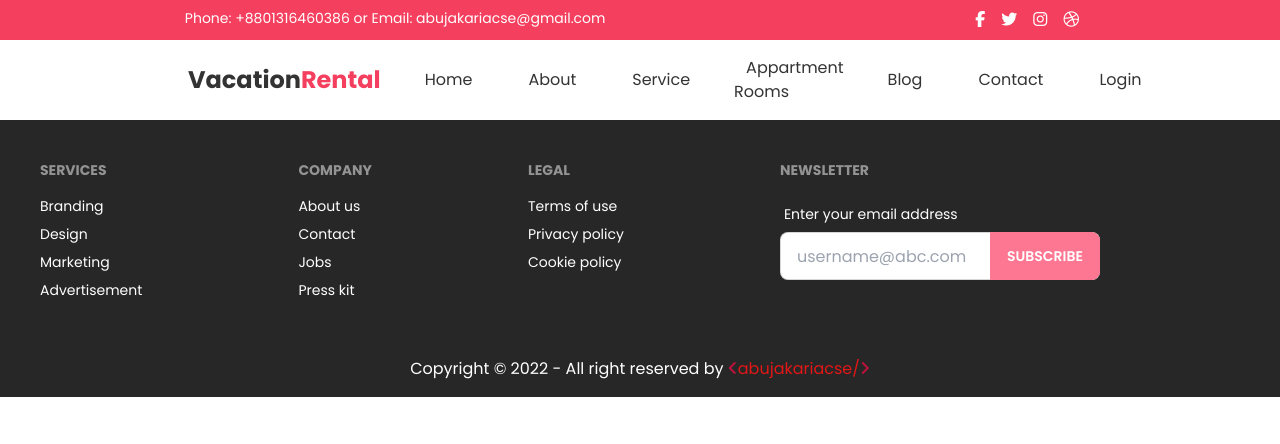
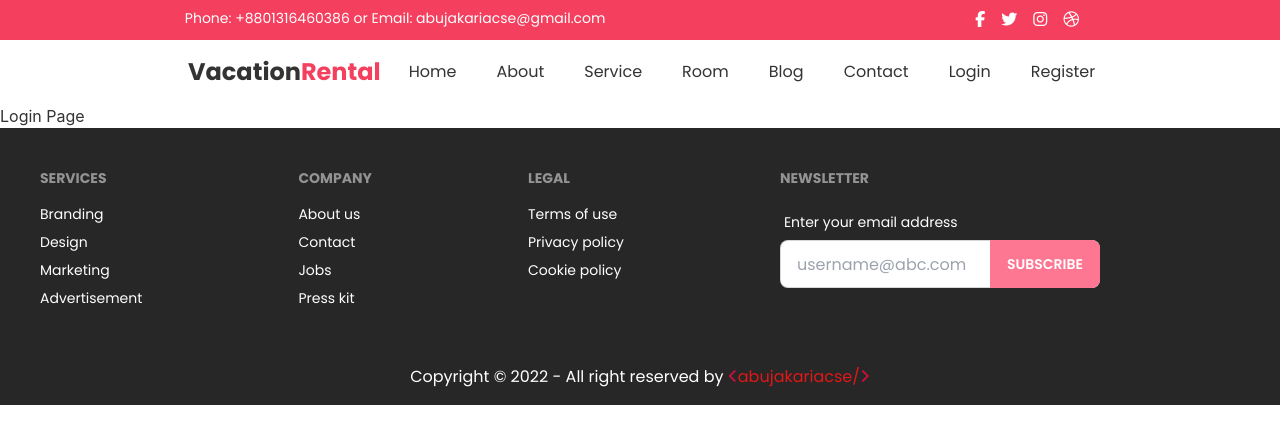
Before and after one commit to abujakariacse/vacation-rental, a React (Create React App) app: page /login in a window 1280 px wide. Shown: the top 444 px of the page. Built offline with nearby package versions, Linux system fonts and the light colour scheme.

Commit message:
login & register component created

```diff
--- a/src/App.js
+++ b/src/App.js
@@ -11,6 +11,8 @@ import Services from './Pages/Services';
 import Blogs from './Pages/Blogs';
 import Contact from './Pages/Contact';
 import About from './Pages/About';
+import Login from './Pages/Login';
+import Register from './Pages/Register';
 
 function App() {
   const [Loading, setLoading] = useState(false);
@@ -33,10 +35,12 @@ function App() {
         <Route path='/' element={<Home />}></Route>
         <Route path='home' element={<Home />}></Route>
         <Route path='about' element={<About />}></Route>
-        <Route path='appartmentrooms' element={<AppartmentRooms />}></Route>
+        <Route path='room' element={<AppartmentRooms />}></Route>
         <Route path='services' element={<Services />}></Route>
         <Route path='blogs' element={<Blogs />}></Route>
         <Route path='contact' element={<Contact />}></Route>
+        <Route path='login' element={<Login />}></Route>
+        <Route path='register' element={<Register />}></Route>
       </Routes>
       <Footer />
     </div>
--- a/src/Pages/Contact.js
+++ b/src/Pages/Contact.js
@@ -41,8 +41,8 @@ const Contact = () => {
                         </div>
                     </form>
                 </div>
-                <div class="card lg:w-96 w-full mx-auto lg:mx-0 my-6 rounded-md bg-secondary shadow-xl text-white font-[Poppins]">
-                    <div class="card-body">
+                <div className="card lg:w-96 w-full mx-auto lg:mx-0 my-6 rounded-md bg-secondary shadow-xl text-white font-[Poppins]">
+                    <div className="card-body">
                         <h1 className='text-4xl font-semibold mb-3'>Let's get in touch</h1>
                         <h4 className='text-base'>We're open for any suggestion or just to have a chat</h4>
                         <div className='flex gap-4 mb-4 mt-8'>
--- a/src/Pages/Home/GetReady.js
+++ b/src/Pages/Home/GetReady.js
@@ -1,7 +1,8 @@
 import React from 'react';
-import Button from '../Shared/Button';
+import PrimaryButton from '../Shared/PrimaryButton';
 import { Parallax } from 'react-parallax';
 import BannerImage from '../../images/banner.webp';
+import SecondaryButton from '../Shared/SecondaryButton';
 
 const GetReady = () => {
     return (
@@ -11,8 +12,9 @@ const GetReady = () => {
                     <div>
                         <h1 className='text-6xl font-bold my-7 text-white'>Ready to get started</h1>
                         <p className='text-lg my-5 text-white'>It’s safe to book online with us! Get your dream stay in clicks or drop us a line with your questions.</p>
-                        <Button>Book Now</Button><span className='mx-3'></span>
-                        <Button>Contact Us</Button>
+                        <PrimaryButton>Book Now</PrimaryButton>
+                        <span className='mx-3'></span>
+                        <SecondaryButton>Contact Us</SecondaryButton>
                     </div>
                 </div >
             </Parallax>
--- a/src/Pages/Home/Reviews.js
+++ b/src/Pages/Home/Reviews.js
@@ -29,7 +29,7 @@ const Reviews = () => {
 
     return (
         <div className='bg-accent lg:py-16 font-[Poppins]'>
-            <h1 className='lg:text-6xl text-2xl text-center'>Happy Clients & Feedbacks</h1>
+            <h1 className='lg:text-6xl text-xl text-center'>Happy Clients & Feedbacks</h1>
             <div style={{ height: '500px' }}>
                 <Swiper
                     slidesPerView={windowSize > 640 ? 3 : 1}
--- /dev/null
+++ b/src/Pages/Login.js
@@ -0,0 +1,11 @@
+import React from 'react';
+
+const Login = () => {
+    return (
+        <div>
+            <h2>Login Page</h2>
+        </div>
+    );
+};
+
+export default Login;
--- /dev/null
+++ b/src/Pages/Register.js
@@ -0,0 +1,11 @@
+import React from 'react';
+
+const Register = () => {
+    return (
+        <div>
+            <h2>Register</h2>
+        </div>
+    );
+};
+
+export default Register;
--- a/src/Pages/Shared/Button.js
+++ /dev/null
@@ -1,11 +0,0 @@
-import React from 'react';
-
-const Button = ({ children }) => {
-    return (
-        <button className='bg-rose-500 px-3 text-white font-[poppins] py-2 rounded lg:ml-8 hover:border border-primary hover:bg-transparent hover:text-primary duration-500'>
-            {children}
-        </button>
-    );
-};
-
-export default Button;
--- a/src/Pages/Shared/Navbar.js
+++ b/src/Pages/Shared/Navbar.js
@@ -11,7 +11,7 @@ const Navbar = () => {
         { name: 'Home', link: '/' },
         { name: 'About', link: '/about' },
         { name: 'Service', link: '/services' },
-        { name: 'Appartment Rooms', link: '/appartmentrooms' },
+        { name: 'Room', link: '/room' },
         { name: 'Blog', link: '/blogs' },
         { name: 'Contact', link: '/contact' },
 
@@ -41,15 +41,19 @@ const Navbar = () => {
                     <ul className={`lg:flex lg:items-center lg:pb-0 pb-8 absolute lg:static bg-white lg:z-auto z-[-1] left-0 w-full lg:w-auto lg:pl-0 pl-7 transition-all duration-500 ease-in ${open ? 'top-16 opacity-100' : 'top-[-490px] opacity-0'} lg:opacity-100`}>
                         {
                             links.map(link => <li
-                                className='lg:ml-8 text-base lg:my-0 my-5'
+                                className='lg:ml-4 text-base lg:my-0 my-5'
                                 key={link.name}>
                                 <Link onClick={handleNavClose} className='text-gray focus:bg-rose-500 focus:text-white px-3 py-2 rounded-md hover:text-rose-500 duration-500'
                                     to={link.link}>{link.name}</Link>
                             </li>)
                         }
-                        <li className='lg:ml-8 text-base lg:my-0 my-5'>
+                        <li className='lg:ml-4 text-base lg:my-0 my-5'>
                             <Link onClick={handleNavClose} className='text-gray focus:bg-rose-500 focus:text-white px-3 py-2 rounded-md hover:text-rose-500 duration-500'
-                                to='/'>Login</Link>
+                                to='/login'>Login</Link>
+                        </li>
+                        <li className='lg:ml-4 text-base lg:my-0 my-5'>
+                            <Link onClick={handleNavClose} className='text-gray focus:bg-rose-500 focus:text-white px-3 py-2 rounded-md hover:text-rose-500 duration-500'
+                                to='/register'>Register</Link>
                         </li>
                     </ul>
 
--- /dev/null
+++ b/src/Pages/Shared/PrimaryButton.js
@@ -0,0 +1,11 @@
+import React from 'react';
+
+const PrimaryButton = ({ children }) => {
+    return (
+        <button className='bg-secondary px-3 text-white font-[poppins] py-2 rounded lg:ml-8 hover:border border-primary hover:bg-transparent hover:text-primary duration-500'>
+            {children}
+        </button>
+    );
+};
+
+export default PrimaryButton;
--- /dev/null
+++ b/src/Pages/Shared/SecondaryButton.js
@@ -0,0 +1,11 @@
+import React from 'react';
+
+const SecondaryButton = ({ children }) => {
+    return (
+        <button className='bg-white px-3 text-black font-[poppins] py-2 rounded lg:ml-8 hover:border border-white hover:bg-transparent hover:text-white duration-500'>
+            {children}
+        </button>
+    );
+};
+
+export default SecondaryButton;
--- a/src/Pages/Shared/Service.js
+++ b/src/Pages/Shared/Service.js
@@ -1,9 +1,10 @@
 import React from 'react';
+import PrimaryButton from './PrimaryButton';
 
 const Service = ({ service }) => {
     const { image, serviceName, serviceDetail } = service;
     return (
-        <div className="card lg:w-96 w-80 mx-auto bg-base-100 shadow-2xl my-7">
+        <div className="card lg:w-96 w-80 mx-auto bg-base-100 shadow-xl my-7">
             <figure className="px-10 pt-10">
                 <img src={image} alt="service_image" className="rounded-xl" />
             </figure>
@@ -11,7 +12,7 @@ const Service = ({ service }) => {
                 <h2 className="card-title">{serviceName}</h2>
                 <p>{serviceDetail}</p>
                 <div className="card-actions">
-                    <button className="btn btn-secondary text-white font-normal">Read More</button>
+                    <PrimaryButton>Read More</PrimaryButton>
                 </div>
             </div>
         </div>
```
Also changed, not shown: src/Pages/Home/Banner.js (+9 -8 lines).
